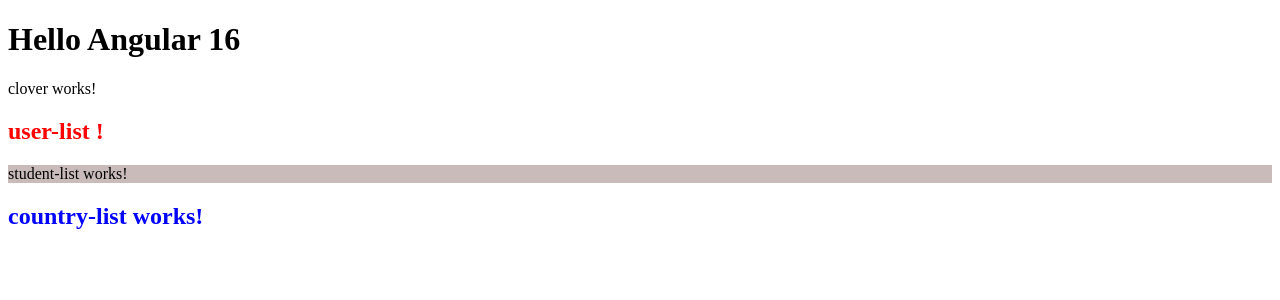
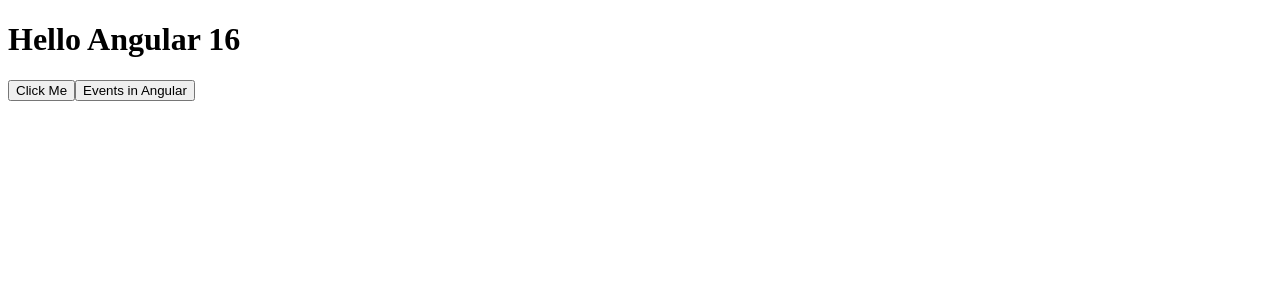
Before and after one commit to iampavanmun18/my-first-project, an Angular app: page / in a window 1280 px wide. Shown: the top 300 px of the page. Built offline with nearby package versions, Linux system fonts and the light colour scheme.

Commit message:
added onClick event in angular

```diff
--- a/src/app/app.component.html
+++ b/src/app/app.component.html
@@ -1,5 +1,10 @@
 <h1>Hello Angular {{title}}</h1>
-<app-clover></app-clover>
+<!-- function call -->
+<button (click)="getName('Pavan Mundada')">Click Me</button>
+
+<button (click)="getData()">Events in Angular</button>
+<!-- <app-clover></app-clover>
 <app-user-list></app-user-list>
 <app-student-list></app-student-list>
 <app-country-list></app-country-list>
+<app-login></app-login> -->
--- a/src/app/app.component.ts
+++ b/src/app/app.component.ts
@@ -7,4 +7,11 @@
 })
 export class AppComponent {
   title = '16';
+  getName(name: any){
+    return  alert(name)
+  }
+
+  getData(){
+    return console.log('Hey I am the event!!')
+  }
 }
--- a/src/app/app.module.ts
+++ b/src/app/app.module.ts
@@ -1,6 +1,6 @@
+import { UserAuthModule } from './user-auth/user-auth.module';
 import { NgModule } from '@angular/core';
 import { BrowserModule } from '@angular/platform-browser';
-
 import { AppComponent } from './app.component';
 import { RouterModule } from '@angular/router';
 import { CloverComponent } from './clover/clover.component';
@@ -17,7 +17,8 @@
     CountryListComponent
   ],
   imports: [
-    BrowserModule
+    BrowserModule,
+    UserAuthModule
   ],
   providers: [],
   bootstrap: [AppComponent]
--- /dev/null
+++ b/src/app/user-auth/login/login.component.html
@@ -0,0 +1 @@
+<p>login works!</p>
```
Also changed, not shown: src/app/user-auth/login/login.component.ts (added, +10 -0 lines), src/app/user-auth/user-auth.module.ts (added, +18 -0 lines), src/app/user-auth/login/login.component.css (added), 1 other file (tests, documents, lock files or other folders).
